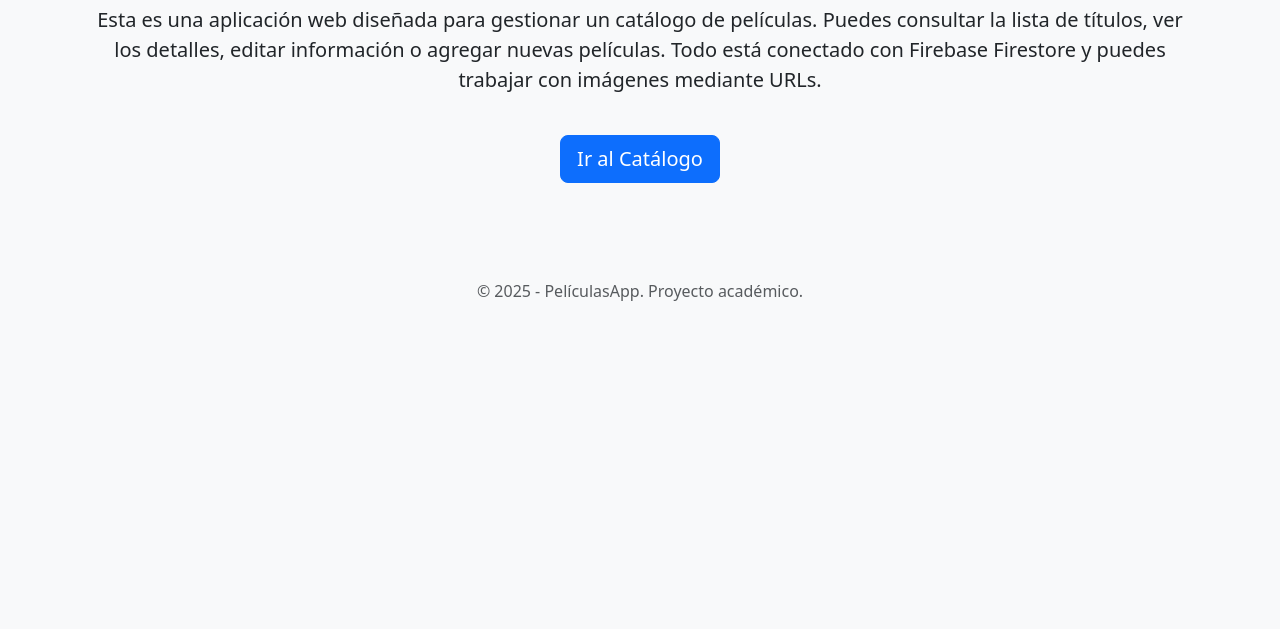
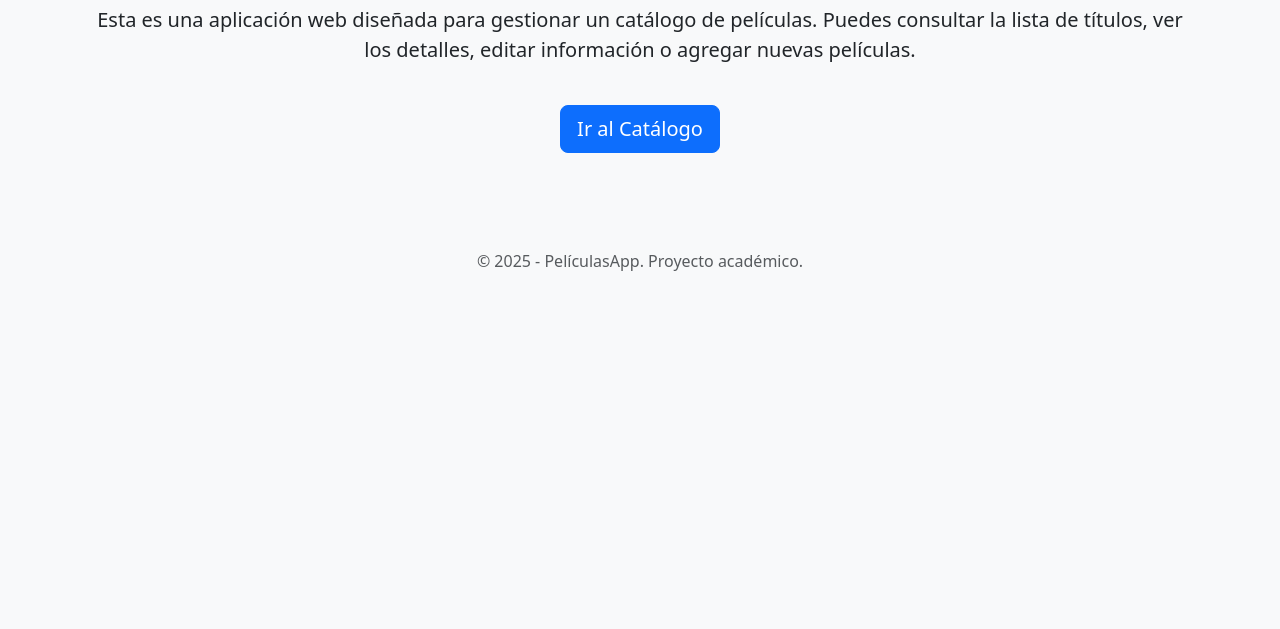
Before and after one commit to EduardoCeja/peliculas-final, a website: page index.html in a window 1280 px wide. Shown: the part 171-800 px from the top of the page. Drawn offline with nearby package versions, Linux system fonts and the light colour scheme.

Commit message:
Update index v1

```diff
--- a/index.html
+++ b/index.html
@@ -29,7 +29,6 @@
     <p class="lead">
       Esta es una aplicación web diseñada para gestionar un catálogo de películas.
       Puedes consultar la lista de títulos, ver los detalles, editar información o agregar nuevas películas.
-      Todo está conectado con Firebase Firestore y puedes trabajar con imágenes mediante URLs.
     </p>
     <a href="catalogo.html" class="btn btn-primary btn-lg mt-4">Ir al Catálogo</a>
   </div>
```
